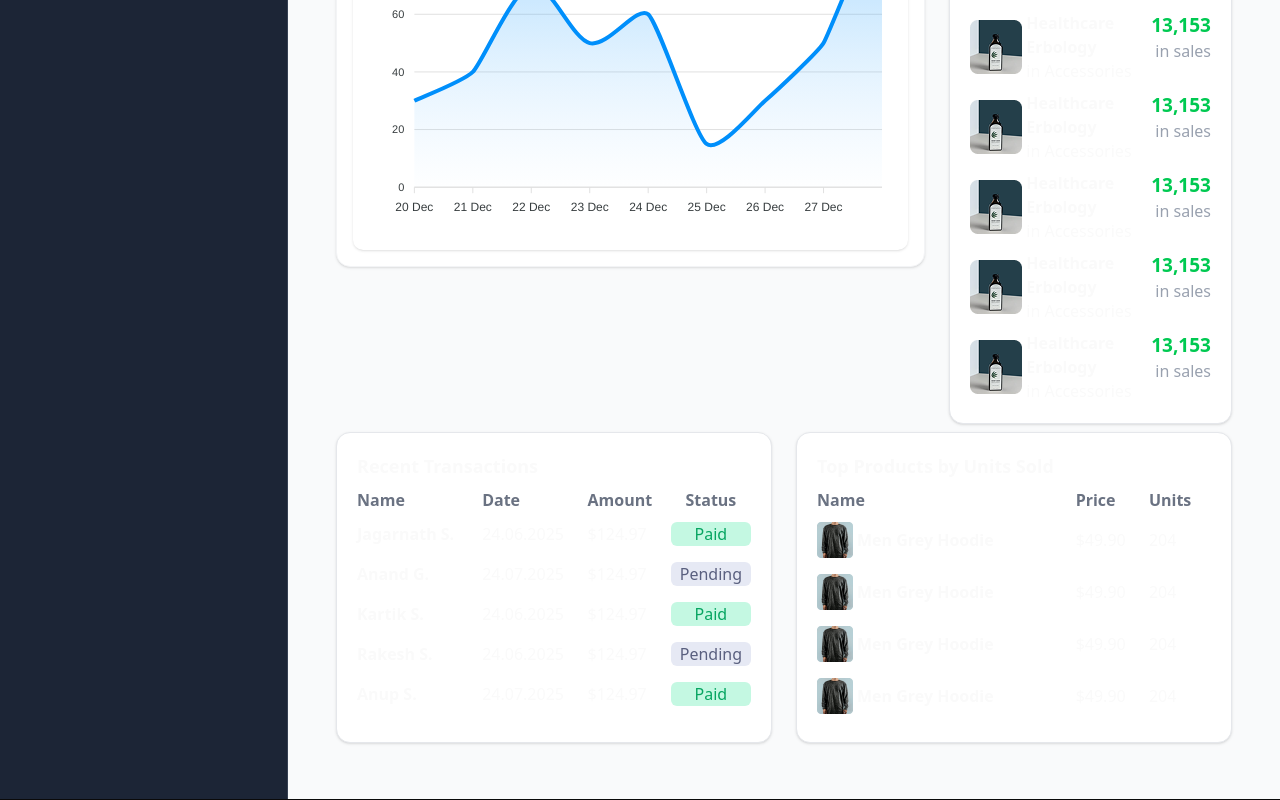
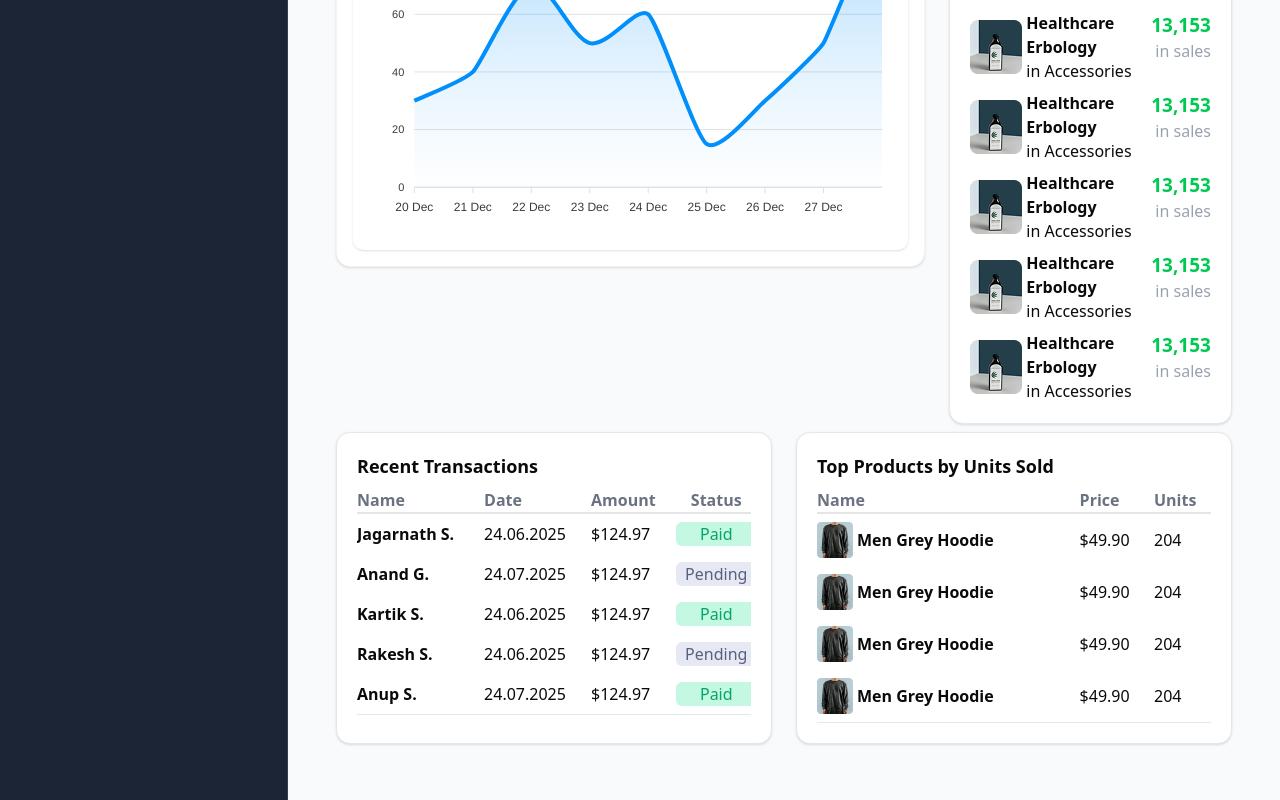
Before and after one commit to Abubakr9423/fasct-card-admin-page-, a React (Vite) app: page /dashboard in a window 1280 px wide. Shown: the part 517-1317 px from the top of the page. Built offline with nearby package versions, Linux system fonts and the light colour scheme.

Commit message:
Finish UI Categories

```diff
--- a/src/main.tsx
+++ b/src/main.tsx
@@ -6,7 +6,7 @@ import { ThemeProvider } from './components/theme-provider.tsx'
 
 createRoot(document.getElementById('root')!).render(
   <StrictMode>
-    <ThemeProvider defaultTheme="dark" storageKey="vite-ui-theme">
+    <ThemeProvider defaultTheme="light" storageKey="vite-ui-theme">
       <App />
     </ThemeProvider>
   </StrictMode>,
--- a/src/pages/Categories.tsx
+++ b/src/pages/Categories.tsx
@@ -1,8 +1,51 @@
-import React from 'react'
+import { Input } from '@/components/ui/input'
+import { useCategory } from '@/store/store';
+import { Delete, FileCheckCorner, Pencil, Search, Trash } from 'lucide-react'
+import React, { useEffect } from 'react'
 
 const Categories = () => {
+  const { isCategoria, getCategory } = useCategory();
+
+  useEffect(() => {
+    getCategory()
+  }, [])
   return (
-    <div>Categories</div>
+    <main>
+      <section className='md:px-5 bg-gray-50 w-full min-h-screen'>
+        <div className='flex items-center justify-between'>
+          <div className='flex  gap-5'>
+            <h1 className='bg-[#DBEAFE] text-[#1D4ED8] rounded-sm px-4 py-2 transition-colors duration-300'>Categories</h1>
+            <h1 className='hover:bg-[#DBEAFE] text-[#1D4ED8] rounded-sm px-4 py-2 transition-colors duration-300'>Brands</h1>
+            <h1 className='hover:bg-[#DBEAFE] text-[#1D4ED8] rounded-sm px-4 py-2 transition-colors duration-300'>Banners</h1>
+          </div>
+          <button className='bg-[#2563EB] text-white px-5 py-2 rounded-sm  transition-colors duration-200 hover:bg-[#144fcf]'>Add new</button>
+        </div>
+        <div className='flex items-center   gap-2  my-3'>
+          <Input type="text" className='w-80' placeholder='Search' />
+          <Search className='relative right-10' />
+        </div>
+        <section className='grid grid-cols-4 gap-5'>
+          {
+            isCategoria.map((e) => (
+              <div className='border hover:bg-[#DBEAFE] transition-colors duration-500  rounded-sm py-5 px-3 w-60 h-50 gap-5 flex items-start justify-between'>
+                <div className='flex flex-col gap-3'>
+                  <FileCheckCorner size={50} />
+                  <h1 className='font-semibold'>{e.subCategoryName}</h1>
+                </div>
+                <div className='flex flex-col'>
+                  <button className="hover:bg-gray-700 hover:text-white p-2 rounded-full transition-colors duration-300">
+                    <Pencil className='hover:shadow-sm' />
+                  </button>
+                  <button className="hover:bg-gray-700 hover:text-white p-2 rounded-full transition-colors duration-300">
+                    <Trash className='hover:shadow-sm' />
+                  </button>
+                </div>
+              </div>
+            ))
+          }
+        </section>
+      </section>
+    </main>
   )
 }
 
--- a/src/pages/Dashboard.tsx
+++ b/src/pages/Dashboard.tsx
@@ -10,7 +10,7 @@ import { MoveRight } from 'lucide-react'
 const Dashboard = () => {
   return (
     <main>
-      <section className='p-6 bg-gray-50 w-full min-h-screen'>
+      <section className='md:p-6 bg-gray-50 w-full min-h-screen'>
         <h1 className='font-bold text-3xl mb-6 text-slate-800'>Dashboard</h1>
         <div className='grid grid-cols-1 lg:grid-cols-3 gap-6'>
           <aside className='lg:col-span-2 flex flex-col gap-6'>
@@ -171,7 +171,8 @@ const Dashboard = () => {
           <aside>
             <div className='bg-white border border-gray-200 p-5 rounded-xl shadow-sm h-full'>
               <h1 className='font-bold text-[18px] mb-2'>Recent Transactions</h1>
-              <table className='w-full'>
+              <div className="w-full overflow-x-auto  border-b border-gray-200 ">
+                <table className="w-full text-left border-collapse min-w-[400px]">
                   <thead className='border-b-2 '>
                     <tr className='font-semibold text-gray-500 py-1'>
                       <td>Name</td>
@@ -214,11 +215,13 @@ const Dashboard = () => {
                   </tbody>
                 </table>
               </div>
+            </div>
           </aside>
           <aside>
             <div className='bg-white border border-gray-200 p-5 rounded-xl shadow-sm h-full'>
               <h1 className='font-bold text-[18px] mb-2'>Top Products by Units Sold</h1>
-              <table className='w-full'>
+              <div className="w-full overflow-x-auto  border-b border-gray-200 ">
+                <table className="w-full text-left border-collapse min-w-[400px]">
                   <thead className='border-b-2 '>
                     <tr className='font-semibold text-gray-500 py-1'>
                       <td>Name</td>
@@ -262,6 +265,7 @@ const Dashboard = () => {
                   </tbody>
                 </table>
               </div>
+            </div>
           </aside>
         </div>
       </section>
--- a/src/pages/Layout.tsx
+++ b/src/pages/Layout.tsx
@@ -1,4 +1,4 @@
-import { NavLink, Outlet } from 'react-router-dom'
+import { NavLink, Outlet, useLocation } from 'react-router-dom'
 import img from '../assets/Group 1116606595.png'
 import { Folder, Home, Menu, Search, ChevronDown, BellDot, Tag } from 'lucide-react'
 
@@ -7,8 +7,12 @@ const Layout = () => {
     const activeStyle = "bg-white text-[#1C2536] shadow-md";
     const nonActiveStyle = "text-gray-400 hover:bg-[#ffffff10] hover:text-white";
 
+    const location = useLocation();
+    const isLoginPage = location.pathname === "/";
+
     return (
         <div className="min-h-screen flex flex-col">
+            {!isLoginPage && (
                 <nav className='bg-[#1C2536] border-b border-gray-700 sticky top-0 z-50'>
                     <section className='max-w-[1440px] m-auto p-4 flex justify-between items-center'>
                         <div className='flex items-center gap-12'>
@@ -39,9 +43,11 @@ const Layout = () => {
                         </div>
                     </section>
                 </nav>
+            )}
 
             <div className='flex flex-1'>
-                <aside className='bg-[#1C2536] w-72 min-h-[calc(100vh-72px)] flex flex-col gap-2 p-5 border-r border-gray-700'>
+                {!isLoginPage && (
+                <aside className='bg-[#1C2536] md:w-72  min-h-[calc(100vh-72px)] md:flex hidden flex-col gap-2 p-5 border-r border-gray-700'>
                     <NavLink
                         to="/dashboard"
                         className={({ isActive }) => `${linkStyle} ${isActive ? activeStyle : nonActiveStyle}`}
@@ -67,13 +73,14 @@ const Layout = () => {
                     </NavLink>
 
                     <NavLink
-                        to="/other"
+                        to="/categories"
                         className={({ isActive }) => `${linkStyle} ${isActive ? activeStyle : nonActiveStyle}`}
                     >
                         <Folder size={20} />
                         <span>Other</span>
                     </NavLink>
                 </aside>
+                )}
 
                 <main className='flex-1 bg-gray-50 p-6 overflow-y-auto'>
                     <div className="max-w-[1200px] mx-auto">
--- a/src/store/store.ts
+++ b/src/store/store.ts
@@ -34,3 +34,28 @@ export const useBeras = create<LogState>((set) => ({
         }
     },
 }));
+
+interface SubCategory {
+    id: number;
+    subCategoryName: string;
+}
+
+interface CategoryState {
+    isCategoria: SubCategory[];
+    loading: boolean;
+    getCategory: () => Promise<void>;
+}
+
+export const useCategory = create<CategoryState>((set) => ({
+    isCategoria: [],
+    loading: false,
+    getCategory: async () => {
+        set({ loading: true });
+        try {
+            const { data } = await axiosRequest.get("/SubCategory/get-sub-category");
+            set({ isCategoria: data.data, loading: false });
+        } catch (error) {
+            set({ loading: false });
+        }
+    },
+}));
```
Lines whose indentation alone changed are shown as unchanged.
